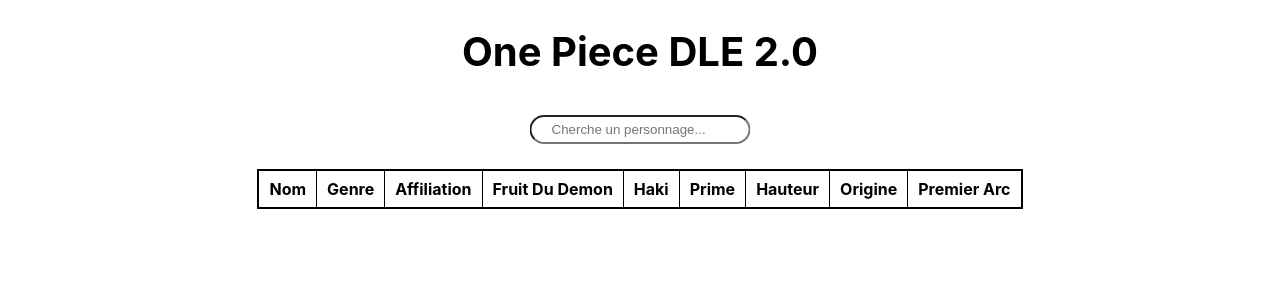
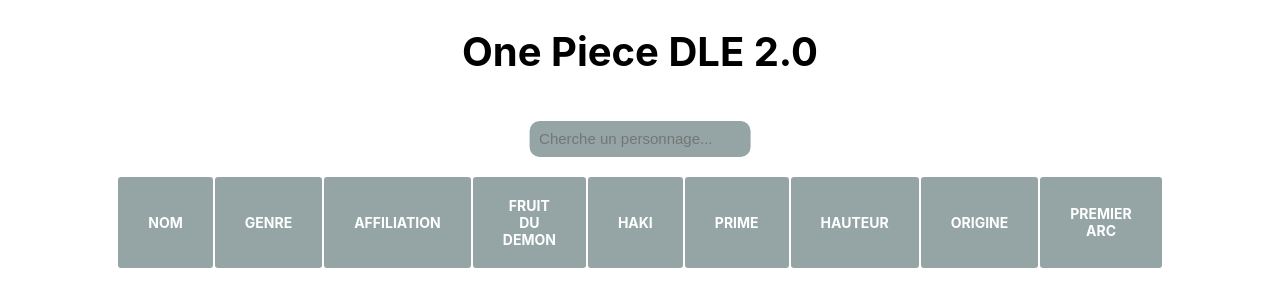
Before and after one commit to AdrienTheophile/Onepiecedle, an Angular app: page / in a window 1280 px wide. Shown: the top 306 px of the page. Built offline with nearby package versions, Linux system fonts and the light colour scheme.

Commit message:
Correction total de l'affichage du tableau et de la barre de recherche

```diff
--- a/src/app/app.css
+++ b/src/app/app.css
@@ -3,13 +3,24 @@
   font-size: 2.5rem;
 }
 
-input {
-  margin-top: 1%;
-  margin-bottom: 2%;
-  margin-left: 50%;
-  transform: translateX(-50%);
-  padding: 5px 20px;
-  border-radius: 15px;
+.search-bar {
+  color: #fff;
+  border: 0;
+  width: 35%;
+  height: 12.5%;
+  padding: 1.5%;
+  background-color: #95A5A6;
+  border-radius: 20px;
+  transform: scale(0.5);
+  font-size: 30px;
+  box-sizing: border-box;
+  display: block;
+  margin-left: auto;
+  margin-right: auto;
+}
+
+.search-bar:focus {
+  outline: none;
 }
 
 ul {
@@ -26,13 +37,22 @@
 
 table {
   margin: 0 auto;
-  border-collapse: collapse;
-  border: 2px solid
+  width: 75%;
 }
 
-th, td {
-  border: 1px solid rgb(0, 0, 0);
-  padding: 8px 10px;
+th {
+  background-color: #95A5A6;
+  color: white;
+  font-size: 14px;
+  text-transform: uppercase;
+  padding: 20px 30px;
+  text-align: center;
+  border-radius: 3px;
+}
+
+td {
+  padding: 20px 20px;
+  border-radius: 3px;
   text-align: center;
 }
 
--- a/src/app/pipes/format-nombre-pipe.ts
+++ b/src/app/pipes/format-nombre-pipe.ts
@@ -6,12 +6,20 @@
 })
 
 export class FormatNombrePipe implements PipeTransform {
+
+  truncate (value: number, decimals: number): number {
+    const fact = Math.pow(10, decimals)
+    return Math.floor(value * fact) / fact
+  }
+
   transform(value: number, format: 'prime' | 'hauteur'): string {
     if (format === 'prime') {
       if (value > 1000000000) {
-        return value / 1000000000 + 'Md';
+        let new_value = value / 1000000000;
+        return this.truncate(new_value, 2) + 'Md';
       } else if (value > 1000000) {
-        return value / 1000000 + 'M';
+        let new_value = value / 1000000;
+        return this.truncate(new_value, 2) + 'M';
       } else {
         return value + '';
       }
```
